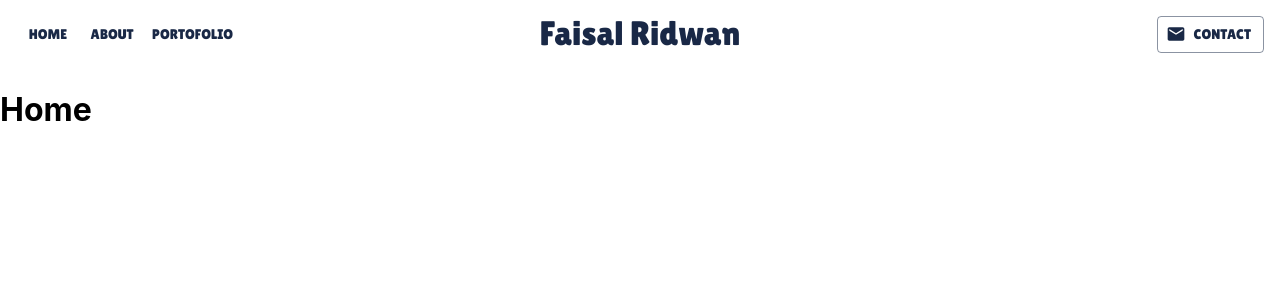
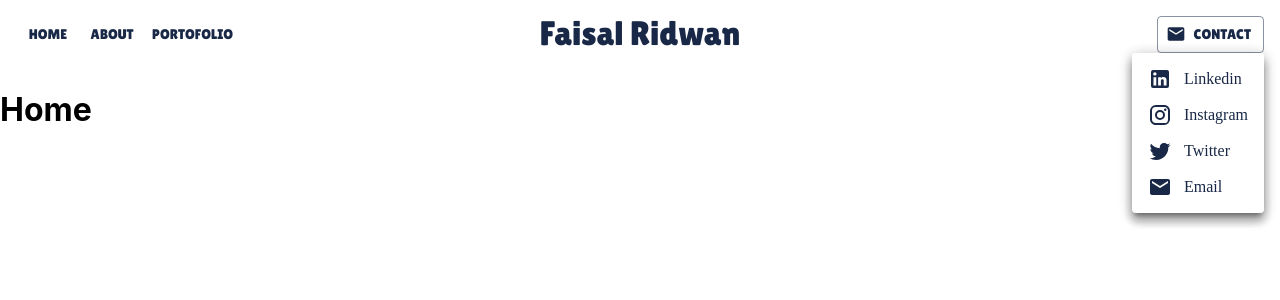
Before and after one commit to faisalridwan55/personal-web-v2, a React (Create React App) app: page / in a window 1280 px wide. Both pictures are taken after a click on the button "CONTACT". Shown: the top 300 px of the page. Built offline with nearby package versions, Linux system fonts and the light colour scheme; the HTML template or start-up script is replaced by a standard one; a web font is replaced by a local one.

Commit message:
Implement menu feature for header

```diff
--- /dev/null
+++ b/src/components/alert.js
@@ -0,0 +1,8 @@
+import { forwardRef } from "react";
+import MuiAlert from "@mui/material/Alert";
+
+const Alert = forwardRef(function Alert(props, ref) {
+	return <MuiAlert elevation={6} ref={ref} variant="filled" {...props} />;
+});
+
+export default Alert;
--- a/src/components/header.js
+++ b/src/components/header.js
@@ -11,19 +11,16 @@ import { PAGES } from "../App";
 import { FlexBox, FlexRow } from "./grid";
 import { HoverTextButton } from "./button";
 import capitalizeFirstLetter from "../utils/capitalizeFirstLetter";
-
-const ContactButton = ({ isDesktop }) => {
-	const props = {
-		variant: "outlined",
-		startIcon: isDesktop ? <EmailIcon /> : null,
-		sx: { px: isDesktop ? 1.5 : 0.5 },
-	};
-	return (
-		<FlexRow justifyContent="flex-end" py={2}>
-			<Button {...props}>{isDesktop ? "Contact" : <EmailIcon />}</Button>
-		</FlexRow>
-	);
-};
+import { useState } from "react";
+import {
+	ListItemIcon,
+	ListItemText,
+	Menu,
+	MenuItem,
+	Snackbar,
+} from "@mui/material";
+import { CONTACTS } from "../constant";
+import Alert from "./alert";
 
 const Title = ({ isDesktop }) => {
 	return (
@@ -36,6 +33,74 @@ const Title = ({ isDesktop }) => {
 };
 
 function Header({ sidebarHandler }) {
+	const [anchorElContact, setAnchorElContact] = useState(null);
+	const [showSnackbar, setShowSnackbar] = useState(false);
+
+	const openMenu = Boolean(anchorElContact);
+
+	const openMenuHandler = (event) => {
+		setAnchorElContact(event.currentTarget);
+	};
+
+	const closeMenuHandler = () => setAnchorElContact(null);
+
+	const closeSnackbarHandler = () => setShowSnackbar(false);
+
+	const ContactButton = (
+		<FlexRow justifyContent="flex-end" py={2}>
+			<Snackbar
+				open={showSnackbar}
+				autoHideDuration={3000}
+				anchorOrigin={{ vertical: "top", horizontal: "center" }}
+				onClose={closeSnackbarHandler}
+			>
+				<Alert sx={{ width: "100%" }} onClose={closeSnackbarHandler}>
+					Email copied to clibboard
+				</Alert>
+			</Snackbar>
+			<Button
+				variant="outlined"
+				onClick={openMenuHandler}
+				sx={{ px: 0.5, display: { xs: "flex", sm: "none" } }}
+			>
+				<EmailIcon />
+			</Button>
+			<Button
+				variant="outlined"
+				startIcon={<EmailIcon />}
+				onClick={openMenuHandler}
+				sx={{ px: 1.5, display: { xs: "none", sm: "flex" } }}
+			>
+				Contact
+			</Button>
+			<Menu
+				anchorEl={anchorElContact}
+				open={openMenu}
+				onClose={closeMenuHandler}
+			>
+				{CONTACTS.map((contact) => (
+					<MenuItem
+						key={contact.name}
+						onClick={() => {
+							if (contact.name === "Email") {
+								navigator.clipboard.writeText(contact.address);
+								setShowSnackbar(true);
+							} else {
+								window.open(contact.address);
+							}
+							closeMenuHandler();
+						}}
+					>
+						<ListItemIcon sx={{ color: "inherit" }}>
+							{contact.icon}
+						</ListItemIcon>
+						<ListItemText textAlign="center">{contact.name}</ListItemText>
+					</MenuItem>
+				))}
+			</Menu>
+		</FlexRow>
+	);
+
 	const DesktopElement = (
 		<FlexRow sx={{ display: { xs: "none", sm: "flex" } }}>
 			<FlexRow justifyContent="flex-start">
@@ -50,7 +115,7 @@ function Header({ sidebarHandler }) {
 				))}
 			</FlexRow>
 			<Title isDesktop />
-			<ContactButton isDesktop />
+			{ContactButton}
 		</FlexRow>
 	);
 
@@ -70,7 +135,7 @@ function Header({ sidebarHandler }) {
 				</IconButton>
 			</FlexBox>
 			<Title />
-			<ContactButton />
+			{ContactButton}
 		</FlexRow>
 	);
 
--- /dev/null
+++ b/src/constant.js
@@ -0,0 +1,23 @@
+import LinkedInIcon from "@mui/icons-material/LinkedIn";
+import InstagramIcon from "@mui/icons-material/Instagram";
+import TwitterIcon from "@mui/icons-material/Twitter";
+import EmailIcon from "@mui/icons-material/Email";
+
+export const CONTACTS = [
+	{
+		name: "Linkedin",
+		icon: <LinkedInIcon />,
+		address: "https://www.linkedin.com/in/faisal-ridwan/",
+	},
+	{
+		name: "Instagram",
+		icon: <InstagramIcon />,
+		address: "https://www.instagram.com/faisaltr__/",
+	},
+	{
+		name: "Twitter",
+		icon: <TwitterIcon />,
+		address: "https://twitter.com/Faisal_tr",
+	},
+	{ name: "Email", address: "faisalridwan519@gmail.com", icon: <EmailIcon /> },
+];
```
